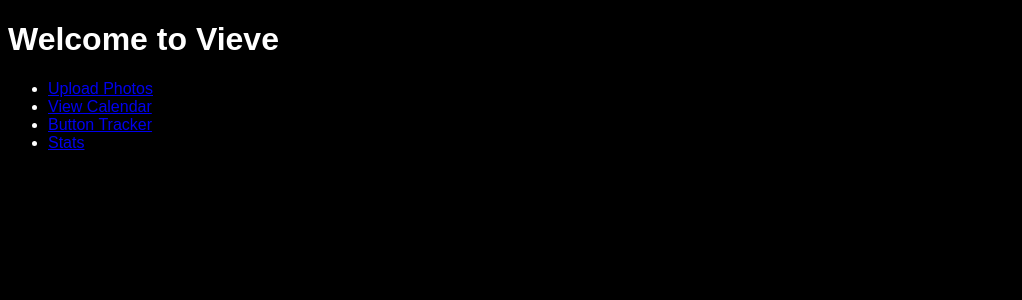
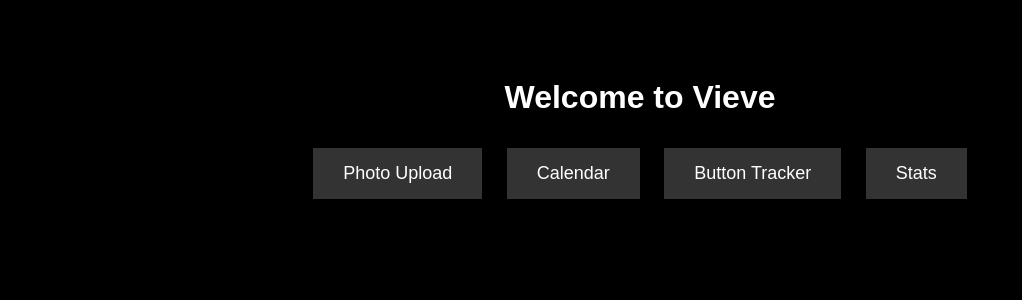
Before and after one commit to ctscreweder/vieve, a Flask app: page / in a window 1280 px wide. Shown: the top 300 px of the page, without its empty margins (0-1022 px from the left). Run offline with Flask 3, Linux system fonts and the light colour scheme; parts of the project's set-up code (start-up, migrations or seed data) failed here and were passed over.

Commit message:
Update index.html

```diff
--- a/roles/vieve/files/app/templates/index.html
+++ b/roles/vieve/files/app/templates/index.html
@@ -2,15 +2,17 @@
 <html>
 <head>
   <title>Vieve Home</title>
-  <link rel="stylesheet" href="/static/style.css">
+  <style>
+    body { background-color: black; color: white; font-family: Arial, sans-serif; text-align: center; padding-top: 50px; }
+    button { margin: 10px; padding: 15px 30px; font-size: 18px; background-color: #333; color: white; border: none; cursor: pointer; }
+    button:hover { background-color: #555; }
+  </style>
 </head>
 <body>
   <h1>Welcome to Vieve</h1>
-  <ul>
-    <li><a href="/upload">Upload Photos</a></li>
-    <li><a href="/calendar">View Calendar</a></li>
-    <li><a href="/buttons">Button Tracker</a></li>
-    <li><a href="/stats">Stats</a></li>
-  </ul>
+  <button onclick="location.href='/upload'">Photo Upload</button>
+  <button onclick="location.href='/calendar'">Calendar</button>
+  <button onclick="location.href='/buttons'">Button Tracker</button>
+  <button onclick="location.href='/stats'">Stats</button>
 </body>
 </html>
```
